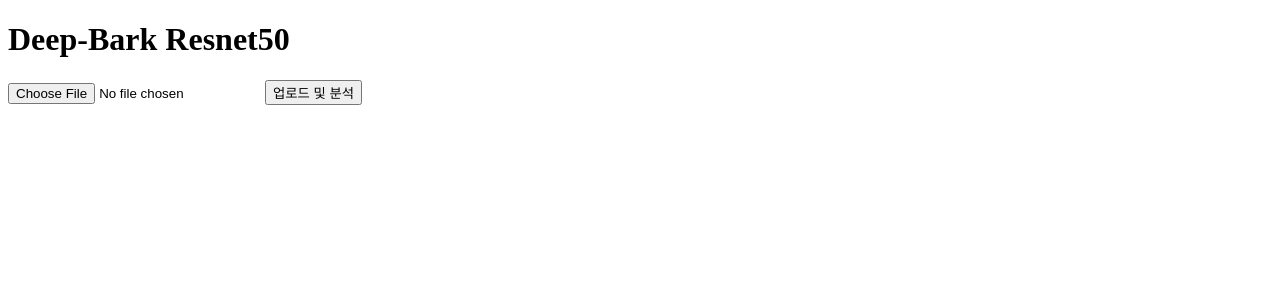
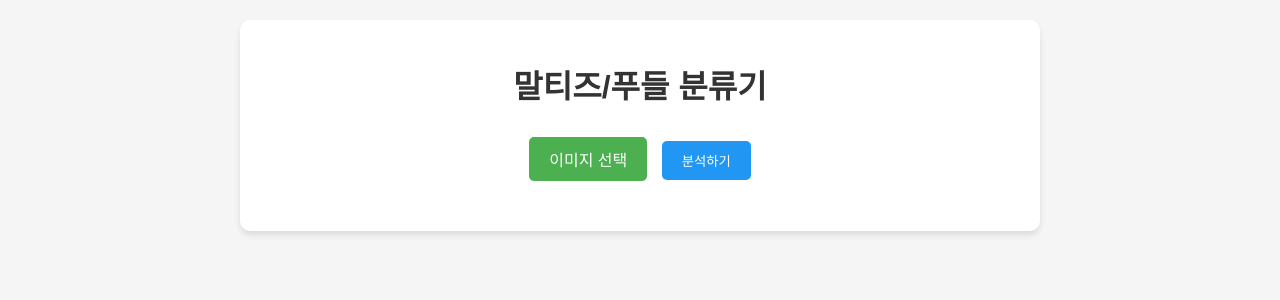
Before and after one commit to SEO84/deep_bark, a Flask app: page / in a window 1280 px wide. Shown: the top 300 px of the page. Run offline with Flask 3, Linux system fonts and the light colour scheme.

Commit message:
flask, flutter 연동 추가

```diff
--- a/App_flutter/android/app/src/main/AndroidManifest.xml
+++ b/App_flutter/android/app/src/main/AndroidManifest.xml
@@ -2,7 +2,8 @@
     <application
         android:label="app_flutter"
         android:name="${applicationName}"
-        android:icon="@mipmap/ic_launcher">
+        android:icon="@mipmap/ic_launcher"
+        android:enableOnBackInvokedCallback="true">
 
         <!-- 기존 Activity -->
         <activity
--- a/App_flutter/pubspec.yaml
+++ b/App_flutter/pubspec.yaml
@@ -49,6 +49,8 @@ dependencies:
   google_sign_in: ^6.1.5
   kakao_flutter_sdk: ^1.9.7
   intl: ^0.19.0
+  path: ^1.8.0
+  async: ^2.8.0
 
 
 dev_dependencies:
--- a/Python/FlaskProject-Deep-Bark/app.py
+++ b/Python/FlaskProject-Deep-Bark/app.py
@@ -1,3 +1,4 @@
+import os
 import torch
 import torchvision.transforms as transforms
 from flask import Flask, request, jsonify, render_template
@@ -7,62 +8,25 @@ from model import load_model
 # Flask 앱 생성
 app = Flask(__name__)
 app.config["UPLOAD_FOLDER"] = "static/uploads"
+os.makedirs(app.config["UPLOAD_FOLDER"], exist_ok=True)
 
+# 모델 로드
 model = load_model()
 
 # 클래스 이름
-class_names = ["Jindo Dog",
-               "Border Collie",
-               "Chihuahua",
-               "Shih Tzu",
-               "Maltese",
-               "Cavalier King Charles Spaniel",
-               "Dachshund",
-               "Cocker Spaniel",
-               "Golden Retriever",
-               "Pembroke Welsh Corgi",
-               "Pomeranian",
-               "Siberian Husky",
-               "Toy Poodle",
-               "Standard Poodle",
-               "Yorkshire Terrier",
-               "Bichon Frise",
-               "Beagle",
-               "Shiba Inu",
-               "Malamute",
-               "Chow Chow",
-               "Doberman",
-               "French Bulldog",
-               "German Shepherd",
-               "Italian Greyhound",
-               "Miniature Schnauzer",
-               "Papillon",
-               "Pekingese",
-               "Pug",
-               "Samoyed",
-               "West Highland White Terrier",
-               "Maltipoo",
-               "Yorkipoo",
-               "Cavachon",
-               "Bordercorgi",
-               "Poochon",
-               "Cockapoo",
-               "Malshi",
-               "Chiweenie",
-               "Malky",
-               "Pomsky",
-               "Golden Doodle",
-               "Cavoodle",
-               "Jindo Corgi"
-               ]
+class_names = ["Chihuahua", "Dachshund"]  # 모델에 맞는 클래스 이름으로 변경
 
 
 # 이미지 전처리 함수
 def transform_image(image):
+    # RGBA 이미지를 RGB로 변환
+    if image.mode == 'RGBA':
+        image = image.convert('RGB')
+
     transform = transforms.Compose([
         transforms.Resize((224, 224)),
         transforms.ToTensor(),
-        transforms.Normalize(mean=[0.485, 0.456, 0.406], std=[0.229, 0.224, 0.225]),
+        transforms.Normalize(mean=[0.485, 0.456, 0.406], std=[0.229, 0.224, 0.225])
     ])
     return transform(image).unsqueeze(0)  # 배치 차원 추가
 
@@ -83,19 +47,25 @@ def classify_image():
     if image_file.filename == "":
         return jsonify({"error": "No selected file"}), 400
 
-    image = Image.open(image_file)
-    image = transform_image(image)
+    # 이미지 저장 (선택사항)
+    image_path = os.path.join(app.config["UPLOAD_FOLDER"], image_file.filename)
+    image_file.save(image_path)
+
+    # 이미지 처리 및 예측
+    image = Image.open(image_path)
+    image_tensor = transform_image(image)
 
     # 모델 예측
     with torch.no_grad():
-        output = model(image)
-        probabilities = torch.nn.functional.softmax(output[0], dim=0)
-        predicted_idx = torch.argmax(probabilities).item()
-        confidence = probabilities[predicted_idx].item()
+        outputs = model(image_tensor)
+        probabilities = torch.nn.functional.softmax(outputs, dim=1)
+        predicted_idx = torch.argmax(probabilities, 1).item()
+        confidence = probabilities[0, predicted_idx].item()
 
     response_data = {
         "class": class_names[predicted_idx],
         "confidence": round(confidence * 100, 2),
+        "image_path": image_path
     }
     return jsonify(response_data)
 
--- a/Python/FlaskProject-Deep-Bark/templates/index.html
+++ b/Python/FlaskProject-Deep-Bark/templates/index.html
@@ -2,30 +2,169 @@
 <html lang="ko">
 <head>
     <meta charset="UTF-8">
-    <title>Deep-Bark</title>
-     <script>
-        function uploadImage() {
-            let formData = new FormData();
-            let imageFile = document.getElementById("imageInput").files[0];
-            formData.append("image", imageFile);
-
-            fetch("/classify", {
-                method: "POST",
-                body: formData
-            })
-            .then(response => response.json())
-            .then(data => {
-                document.getElementById("result").innerHTML =
-                    `<h3>결과: ${data.class} (${data.confidence}%)</h3>`;
-            })
-            .catch(error => console.error("Error:", error));
+    <meta name="viewport" content="width=device-width, initial-scale=1.0">
+    <title>강아지 품종 분류기</title>
+    <style>
+        body {
+            font-family: 'Noto Sans KR', sans-serif;
+            max-width: 800px;
+            margin: 0 auto;
+            padding: 20px;
+            background-color: #f5f5f5;
         }
-    </script>
+        h1 {
+            color: #333;
+            text-align: center;
+            margin-bottom: 30px;
+        }
+        .container {
+            background-color: white;
+            border-radius: 10px;
+            padding: 20px;
+            box-shadow: 0 4px 6px rgba(0, 0, 0, 0.1);
+        }
+        .upload-section {
+            text-align: center;
+            margin-bottom: 20px;
+        }
+        .file-input {
+            display: none;
+        }
+        .file-label {
+            background-color: #4CAF50;
+            color: white;
+            padding: 10px 20px;
+            border-radius: 5px;
+            cursor: pointer;
+            display: inline-block;
+            margin-right: 10px;
+        }
+        .submit-btn {
+            background-color: #2196F3;
+            color: white;
+            border: none;
+            padding: 10px 20px;
+            border-radius: 5px;
+            cursor: pointer;
+        }
+        .result-section {
+            margin-top: 30px;
+            text-align: center;
+        }
+        #preview {
+            max-width: 300px;
+            max-height: 300px;
+            margin: 20px auto;
+            display: none;
+            border-radius: 5px;
+        }
+        #result {
+            margin-top: 20px;
+            padding: 15px;
+            border: 1px solid #ddd;
+            border-radius: 5px;
+            display: none;
+            text-align: center;
+            font-size: 18px;
+        }
+        .loader {
+            border: 5px solid #f3f3f3;
+            border-top: 5px solid #3498db;
+            border-radius: 50%;
+            width: 30px;
+            height: 30px;
+            animation: spin 2s linear infinite;
+            margin: 20px auto;
+            display: none;
+        }
+        @keyframes spin {
+            0% { transform: rotate(0deg); }
+            100% { transform: rotate(360deg); }
+        }
+    </style>
 </head>
 <body>
- <h1>Deep-Bark Resnet50</h1>
-    <input type="file" id="imageInput">
-    <button onclick="uploadImage()">업로드 및 분석</button>
-    <div id="result"></div>
+    <div class="container">
+        <h1>말티즈/푸들 분류기</h1>
+
+        <div class="upload-section">
+            <form id="image-form" enctype="multipart/form-data">
+                <label for="image-input" class="file-label">이미지 선택</label>
+                <input type="file" id="image-input" name="image" class="file-input" accept="image/*">
+                <button type="submit" class="submit-btn" id="submit-btn" disabled>분석하기</button>
+            </form>
+        </div>
+
+        <div class="result-section">
+            <img id="preview" alt="미리보기">
+            <div class="loader" id="loader"></div>
+            <div id="result"></div>
+        </div>
+    </div>
+
+    <script>
+        const form = document.getElementById('image-form');
+        const resultDiv = document.getElementById('result');
+        const preview = document.getElementById('preview');
+        const imageInput = document.getElementById('image-input');
+        const submitBtn = document.getElementById('submit-btn');
+        const loader = document.getElementById('loader');
+
+        // 이미지 선택 시 미리보기 표시
+        imageInput.addEventListener('change', (e) => {
+            const file = e.target.files[0];
+            if (file) {
+                const reader = new FileReader();
+                reader.onload = (e) => {
+                    preview.src = e.target.result;
+                    preview.style.display = 'block';
+                    submitBtn.disabled = false;
+                };
+                reader.readAsDataURL(file);
+            } else {
+                preview.style.display = 'none';
+                submitBtn.disabled = true;
+            }
+        });
+
+        // 폼 제출 처리
+        form.addEventListener('submit', async (e) => {
+            e.preventDefault();
+
+            // 로딩 표시
+            resultDiv.style.display = 'none';
+            loader.style.display = 'block';
+
+            const formData = new FormData(form);
+            try {
+                const response = await fetch('/classify', {
+                    method: 'POST',
+                    body: formData,
+                });
+
+                if (!response.ok) {
+                    throw new Error('서버 응답 오류');
+                }
+
+                const data = await response.json();
+
+                // 결과 표시
+                resultDiv.innerHTML = `
+                    <p><strong>분류 결과:</strong> ${data.class}</p>
+                    <p><strong>정확도:</strong> ${data.confidence}%</p>
+                `;
+
+                // 로딩 숨기고 결과 표시
+                loader.style.display = 'none';
+                resultDiv.style.display = 'block';
+
+            } catch (error) {
+                resultDiv.innerText = `오류: ${error.message}`;
+                loader.style.display = 'none';
+                resultDiv.style.display = 'block';
+                console.error('Error:', error);
+            }
+        });
+    </script>
 </body>
 </html>
```
Also changed, not shown: Python/FlaskProject-Deep-Bark/model.py (+39 -6 lines), 4 other files.
